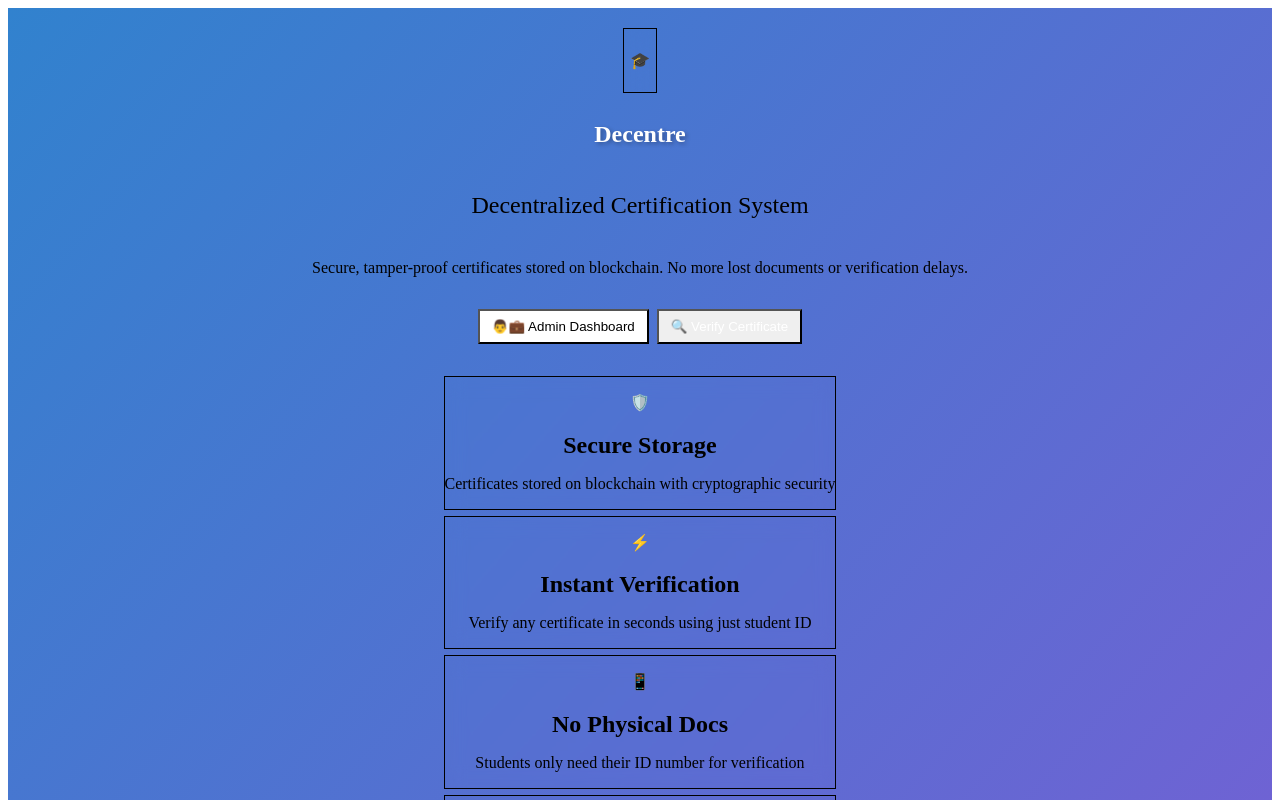
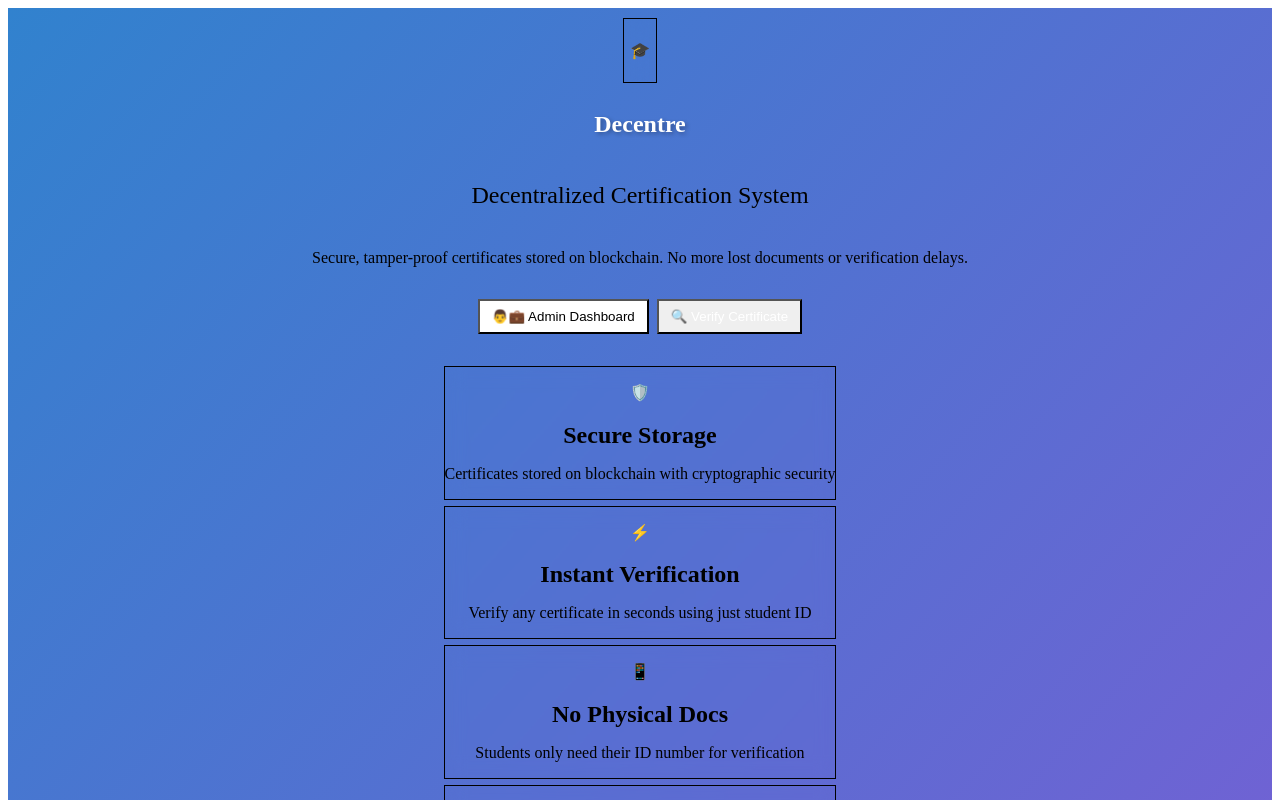
Before and after one commit to Bshisia/Decentre, a Next.js app in the folder decentre/: page / in a window 1280 px wide. Shown: the top 800 px of the page. Built offline with nearby package versions, Linux system fonts and the light colour scheme.

Commit message:
Reduce padding in Container component on Home page for improved layout

```diff
--- a/decentre/src/pages/index.tsx
+++ b/decentre/src/pages/index.tsx
@@ -5,7 +5,7 @@ export default function Home() {
   return (
     <Box minH="100vh" bg="linear-gradient(to bottom right, #3182ce, #805ad5)" position="relative">
       <Box position="absolute" top={0} left={0} right={0} bottom={0} bg="blackAlpha.200" />
-      <Container maxW="6xl" py={20} position="relative" zIndex={1}>
+      <Container maxW="6xl" py={10} position="relative" zIndex={1}>
         <VStack spacing={16} textAlign="center">
           {/* Hero Section */}
           <VStack spacing={8}>
```
